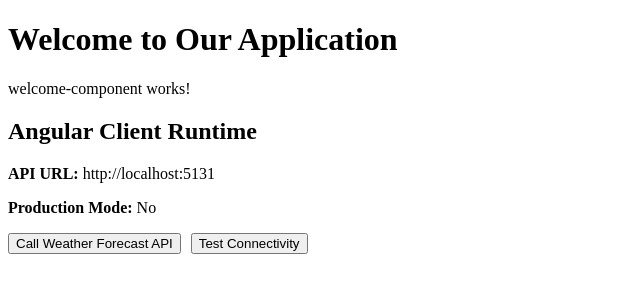
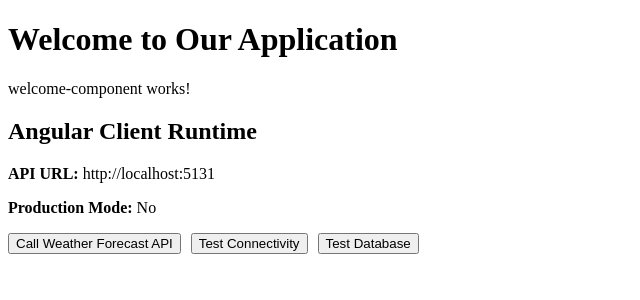
Before and after one commit to assalvatierra/2025ci_ngClient, an Angular app: page / in a window 1280 px wide. Shown: the top 300 px of the page, without its empty margins (0-640 px from the left). Built offline with nearby package versions, Linux system fonts and the light colour scheme.

Commit message:
Add database connectivity test to sample API component
Introduced a new 'Test Database' button and corresponding testDatabase() method in the sample API component. This allows users to test database connectivity via a POST request and view the result in the UI.

```diff
--- a/src/app/samples/sample-apicall/sampleapi/sampleapi.component.html
+++ b/src/app/samples/sample-apicall/sampleapi/sampleapi.component.html
@@ -7,6 +7,7 @@
 <div>
   <button (click)="sampleHttpGet()">Call Weather Forecast API</button>
   <button (click)="testConnectivity()" style="margin-left: 10px;">Test Connectivity</button>
+  <button (click)="testDatabase()" style="margin-left: 10px;">Test Database</button>
 </div>
 
 <div *ngIf="SampleApiResult">
--- a/src/app/samples/sample-apicall/sampleapi/sampleapi.component.ts
+++ b/src/app/samples/sample-apicall/sampleapi/sampleapi.component.ts
@@ -57,4 +57,23 @@ export class SampleapiComponent {
         }
       });
   }
+
+
+  testDatabase() {
+    this.SampleApiResult = 'Testing connectivity...';
+
+    // Simple ping test to the base URL
+    this.http.post(`${this.configService.apiUrl}/Api/Database/`, { responseType: 'text' })
+      .subscribe({
+        next: (data) => {
+          this.SampleApiResult = `✅ Server is reachable at ${this.configService.apiUrl}\nResponse: ${data}`;
+        },
+        error: (error) => {
+          console.error('Connectivity test failed:', error);
+          this.SampleApiResult = `❌ Cannot reach server at ${this.configService.apiUrl}\nError: ${error.status || 'Network error'}\nMessage: ${error.message || 'Unknown error'}`;
+        }
+      });
+  }
+
+
 }
```
